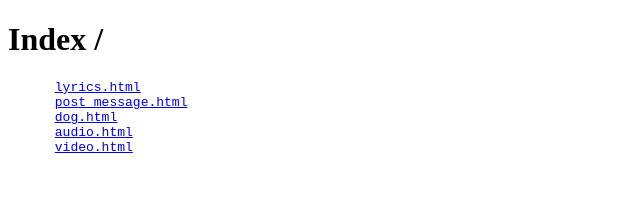
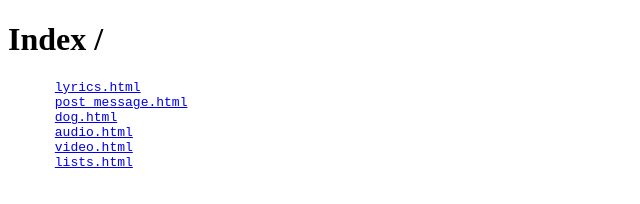
Before and after one commit to cfurley/modernjs, a plain HTML site: page chapter-000-html-css/_index.html in a window 1280 px wide. Shown: the full height of the page, 0-640 px from the left. Drawn offline with Linux system fonts and the light colour scheme.

Commit message:
Updated with link to lists.html

```diff
--- a/chapter-000-html-css/_index.html
+++ b/chapter-000-html-css/_index.html
@@ -14,6 +14,7 @@
       <a href="./dog.html">dog.html</a>
       <a href="'./audio.html">audio.html</a>
       <a href="./video.html">video.html</a>
+      <a href="./lists.html">lists.html</a>
     </pre>
   </div>
 </body>
```
